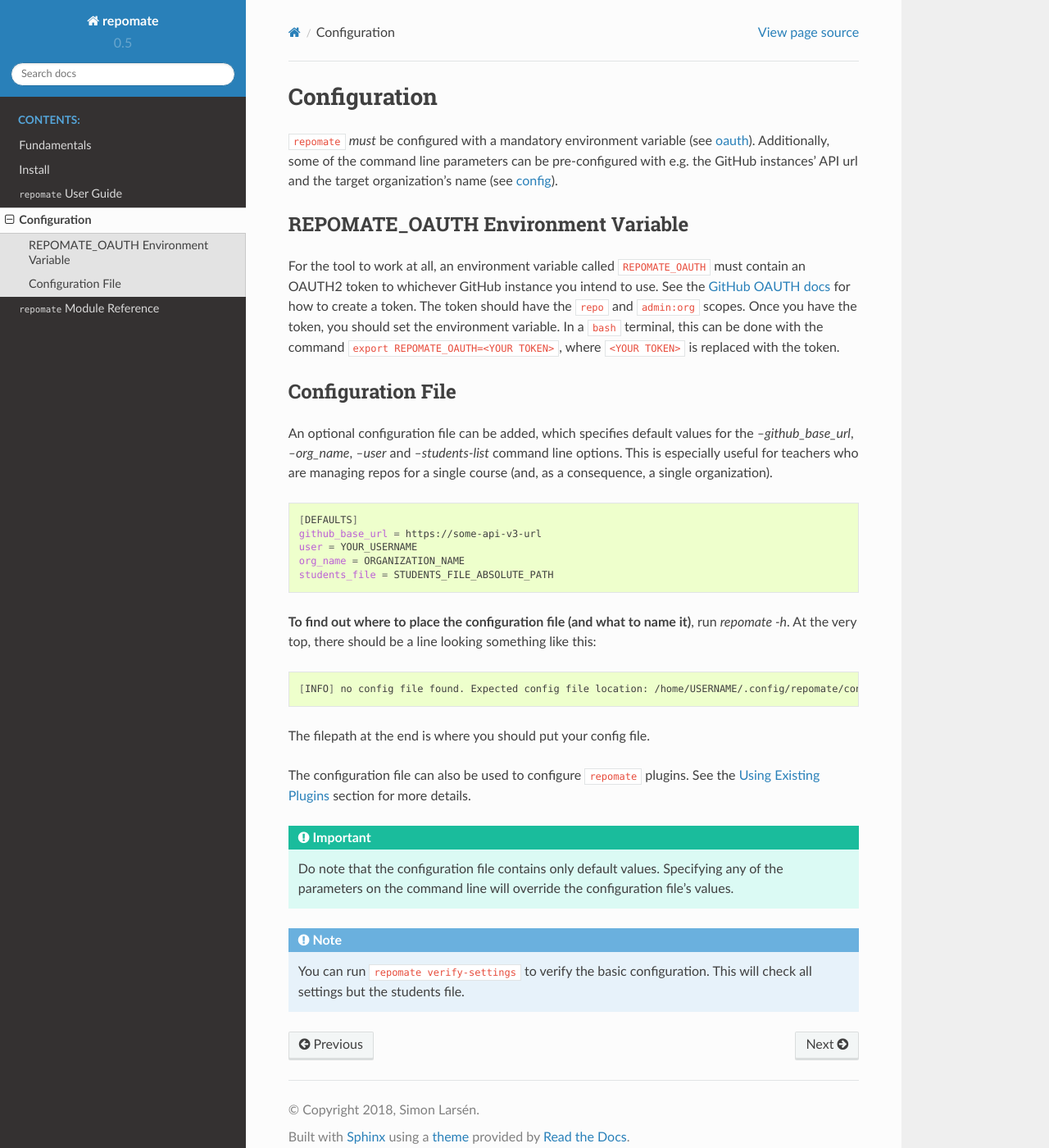
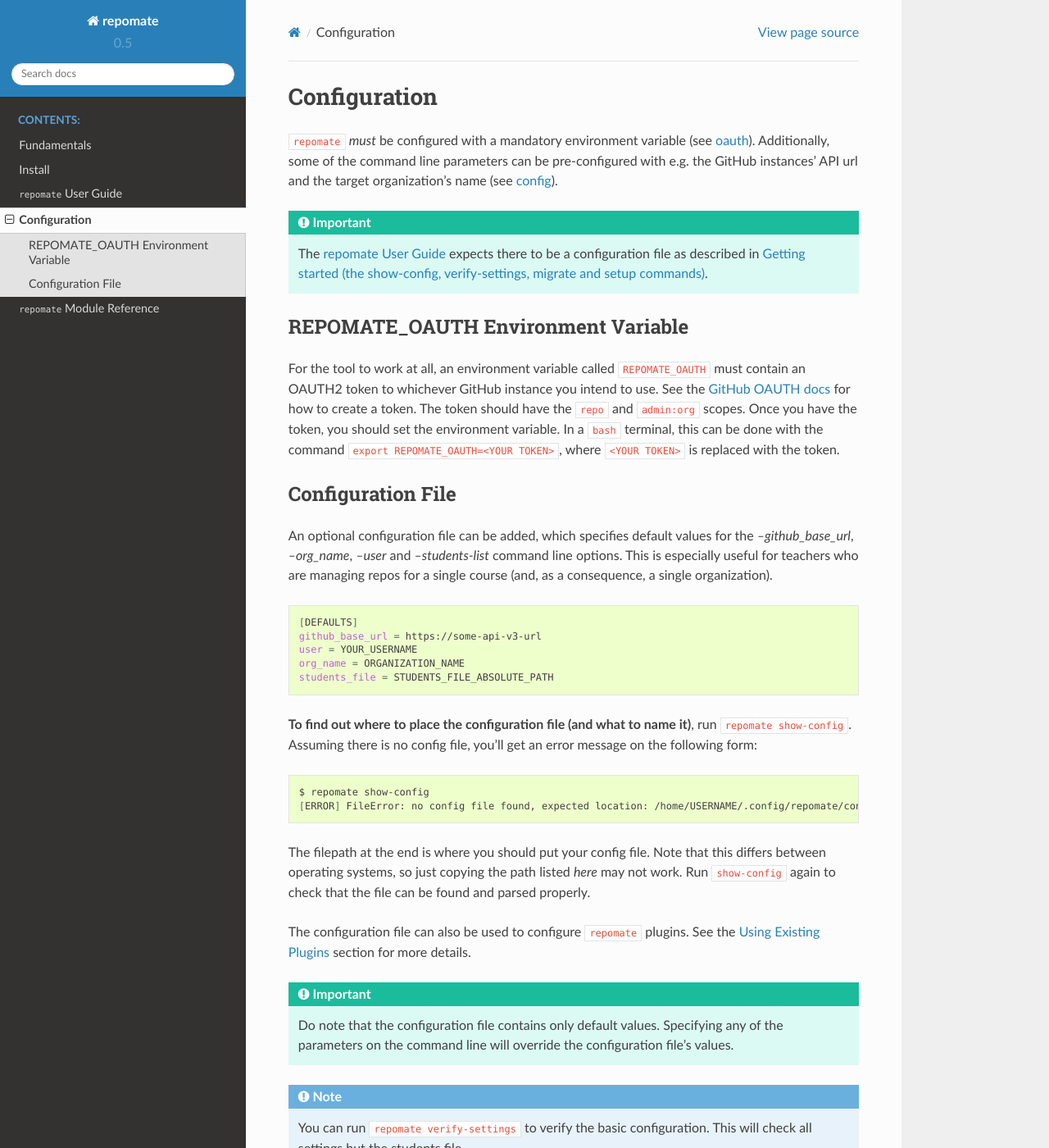
Before and after one commit to repobee/repobee, a Sphinx documentation site: the page built from docs/configuration.rst, in a window 1280 px wide and 1400 px high. Shown: the whole window at 82% size. Built offline with Sphinx 7.4.7 and the Read the Docs theme 2.0.0, drawn with Linux system fonts in a browser that asks for light colours.

Commit message:
Update docs

```diff
--- a/docs/configuration.rst
+++ b/docs/configuration.rst
@@ -6,6 +6,11 @@
 oauth_). Additionally, some of the command line parameters can be
 pre-configured with e.g. the GitHub instances' API url and the target
 organization's name (see `config`_).
+
+.. important::
+
+    The :ref:`userguide` expects there to be
+    a configuration file as described in :ref:`getting_started`.
 
 .. _oauth:
 
@@ -37,14 +42,18 @@
     students_file = STUDENTS_FILE_ABSOLUTE_PATH
 
 **To find out where to place the configuration file (and what to name it)**,
-run `repomate -h`. At the very top, there should be a line looking something
-like this:
+run ``repomate show-config``. Assuming there is no config file, you'll get
+an error message on the following form:
 
 .. code-block:: bash
 
-    [INFO] no config file found. Expected config file location: /home/USERNAME/.config/repomate/config.cnf
+    $ repomate show-config
+    [ERROR] FileError: no config file found, expected location: /home/USERNAME/.config/repomate/config.cnf
 
-The filepath at the end is where you should put your config file.
+The filepath at the end is where you should put your config file. Note that
+this differs between operating systems, so just copying the path listed *here*
+may not work. Run ``show-config`` again to check that the file can be found
+and parsed properly.
 
 The configuration file can also be used to configure ``repomate`` plugins. See
 the :ref:`configure_plugs` section for more details.
--- a/docs/getting_started.rst
+++ b/docs/getting_started.rst
@@ -41,6 +41,8 @@
     section called ``Default repository permission``.  Set this to ``None`` to
     disallow students from viewing each others' repos unless explicitly given
     permission by an organization owner (e.g. you).
+
+.. _configure_repomate:
 
 Configure ``repomate`` for the target organization
 ==================================================
--- a/docs/index.rst
+++ b/docs/index.rst
@@ -9,6 +9,12 @@
 :ref:`userguide` sections are must-reads. Developers looking to modify
 or utilize the core functionality in ways the CLI does not allow will be best
 served by looking at the :ref:`modindex`.
+
+.. important::
+
+    If you use the :ref:`userguide` in any way and feel like skipping
+    :ref:`getting_started`, make sure to read :ref:`configure_repomate` anyway!
+    The rest of the guide assumes a configuration as described there.
 
 Please open an issue and tag it with the ``docs`` tag for any bugs or missing
 information.
```
